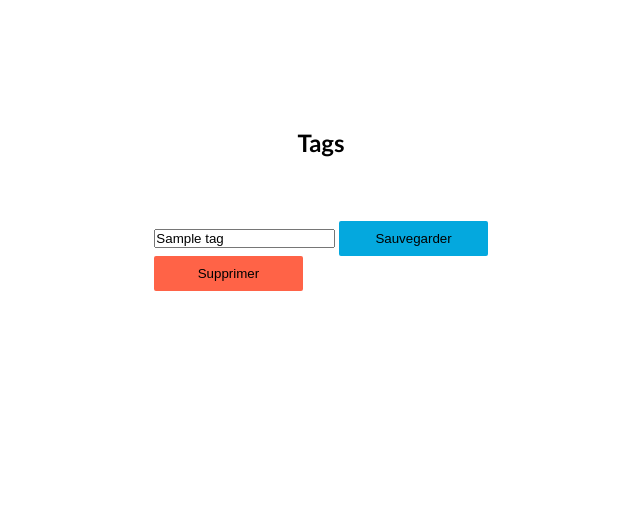
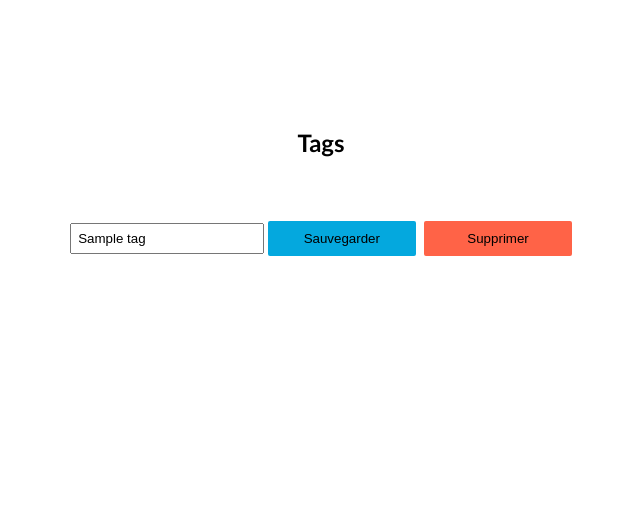
Before and after one commit to f-simard/582-31B-MA-Blog, a PHP site: page /tags.php in a window 1280 px wide. Shown: the part 101-632 px from the top of the page, without its empty margins (319-959 px from the left). Run offline with PHP 8.4, Linux system fonts and the light colour scheme; tables that the repository leaves empty hold one stand-in row (values such as "Sample post").

Commit message:
modification de tag

```diff
--- /dev/null
+++ b/assets/css/component/label-list.css
@@ -0,0 +1,15 @@
+.label-list {
+	display: flex;
+	flex-direction: column;
+	gap: 1rem;
+}
+
+.label-list div {
+	display: flex;
+	flex-direction: row;
+	gap: 0.5rem;
+}
+
+.label-list input {
+	padding: 0.4rem;
+}
--- a/assets/css/style.css
+++ b/assets/css/style.css
@@ -6,4 +6,5 @@
 @import url('./component/soumettre-article.css');
 @import url('./component/bouton.css');
 @import url('./component/article-liste.css');
-@import url('./component/article.css')
+@import url('./component/article.css');
+@import url('./component/label-list.css');
--- a/classes/CRUD.php
+++ b/classes/CRUD.php
@@ -63,7 +63,13 @@ class CRUD extends PDO{
 		return $this->lastInsertId();
 	}
 
-	public function update($table, $data, $field = 'id'){
+	public function update($table, $data, $field = null){
+
+		if ($field == null){
+			$field = 'id'.$table;
+		}
+
+		echo($field);
 
 		$fieldName = null;
 
--- a/tag-update.php
+++ b/tag-update.php
@@ -1,15 +1,15 @@
 <?php
 if($_SERVER['REQUEST_METHOD'] != 'POST'){
-    header('location:tag.php');
+    header('location:tags.php');
     exit;
 }
 
 require_once("classes/CRUD.php");
 $crud = new CRUD();
-$update = $crud->update('Tag', $_POST);
+$update = $crud->update('Tag', $_POST, 'idTag');
 
 if($update){
-    header('location:Tag.php');
+    header('location:tags.php');
 }
 else{
     echo 'error';
--- a/tags.php
+++ b/tags.php
@@ -31,23 +31,25 @@ $select = $crud->select('Tag', "idTag");
         <section>
         <h1>Tags</h1>
         </section>
-        <section class="tag-list">
+        <section class="label-list">
         <?php
         foreach($select as $row){
         ?>
-		<form action="tag-update.php">
+		<div>
+			<form action="tag-update.php" method="post">
 				<input type="hidden" name="idTag" value="<?= $row['idTag'] ?>">
-			<input type="text" name="idTag" id="idTag" value="<?= $row['label'] ?>">
+				<input type="text" name="label" id="label" value="<?= $row['label'] ?>">
 				<button class="bouton">Sauvegarder</button>
 			</form>
 			<form action="tag-delete.php" method="post">
 				<input type="hidden" name="idTag" value="<?= $row['idTag'] ?>">
 				<button class="bouton rouge">Supprimer</button>
 			</form>
-
+			</div>
 				<?php
 					}
 					?>
+
         </section>
     </main>
     <footer>
```
Lines whose indentation alone changed are shown as unchanged.
